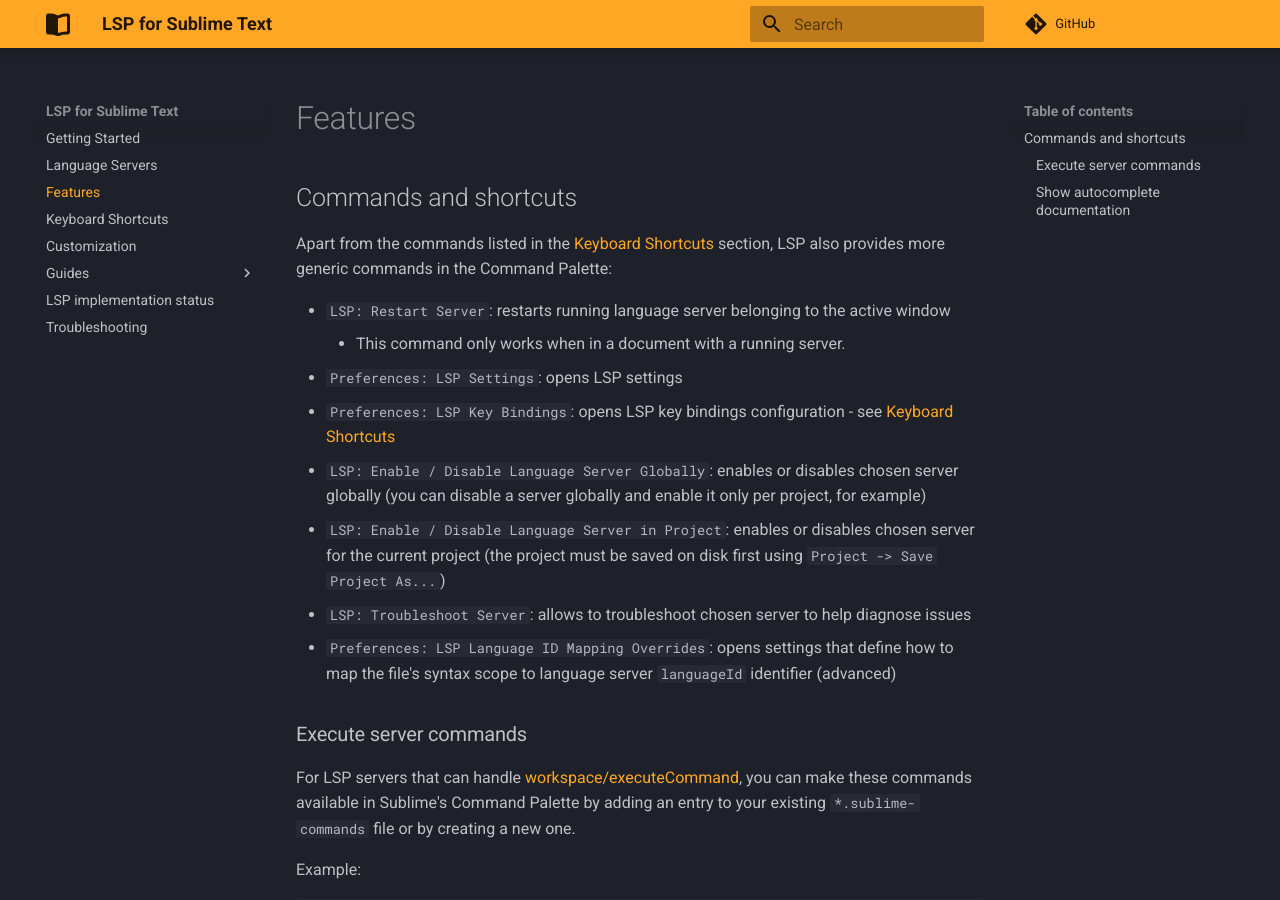
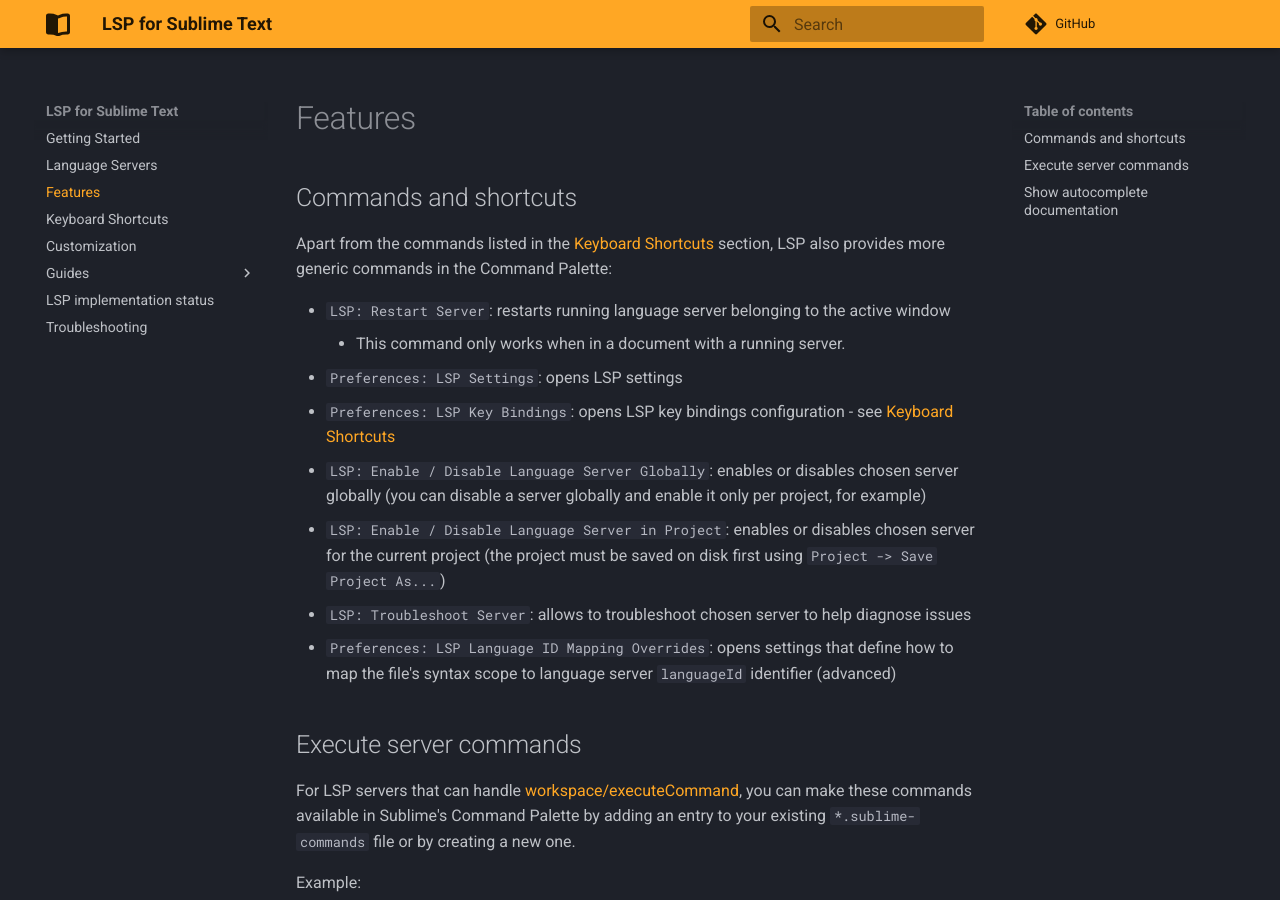
Before and after one commit to sublimelsp/LSP, an MkDocs documentation site: the page built from docs/src/features.md, in a window 1280 px wide and 900 px high. Built offline with MkDocs 1.6.1 and Material for MkDocs 9.7.7, drawn with Linux system fonts in a browser that asks for light colours; comment, search, counter and statistics services are not loaded.

Commit message:
update headings

```diff
--- a/docs/src/features.md
+++ b/docs/src/features.md
@@ -12,7 +12,7 @@
 * `LSP: Troubleshoot Server`: allows to troubleshoot chosen server to help diagnose issues
 * `Preferences: LSP Language ID Mapping Overrides`: opens settings that define how to map the file's syntax scope to language server `languageId` identifier (advanced)
 
-### Execute server commands
+## Execute server commands
 
 For LSP servers that can handle [workspace/executeCommand](https://microsoft.github.io/language-server-protocol/specification#workspace_executeCommand), you can make these commands available in Sublime's Command Palette by adding an entry to your existing `*.sublime-commands` file or by creating a new one.
 
@@ -51,7 +51,7 @@
 | `"$position"` or `"${position}"` | object | JSON object `{ 'line': int, 'character': int }` of the (topmost) cursor position, see [Position](https://microsoft.github.io/language-server-protocol/specifications/specification-current/#position) |
 | `"$range"` or `"${range}"` | object | JSON object with `'start'` and `'end'` positions of the (topmost) selection, see [Range](https://microsoft.github.io/language-server-protocol/specifications/specification-current/#range) |
 
-### Show autocomplete documentation
+## Show autocomplete documentation
 
 Some completion items can have documentation associated with them.
 
```
